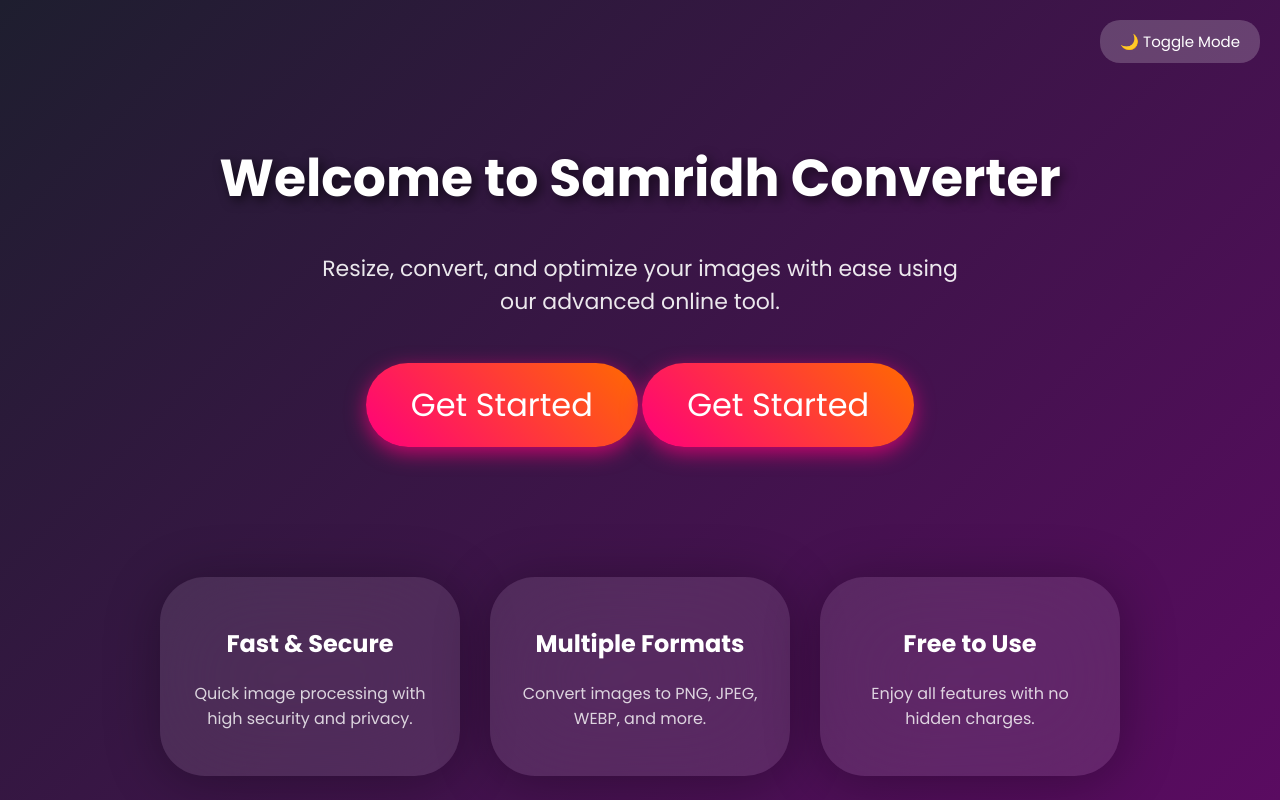
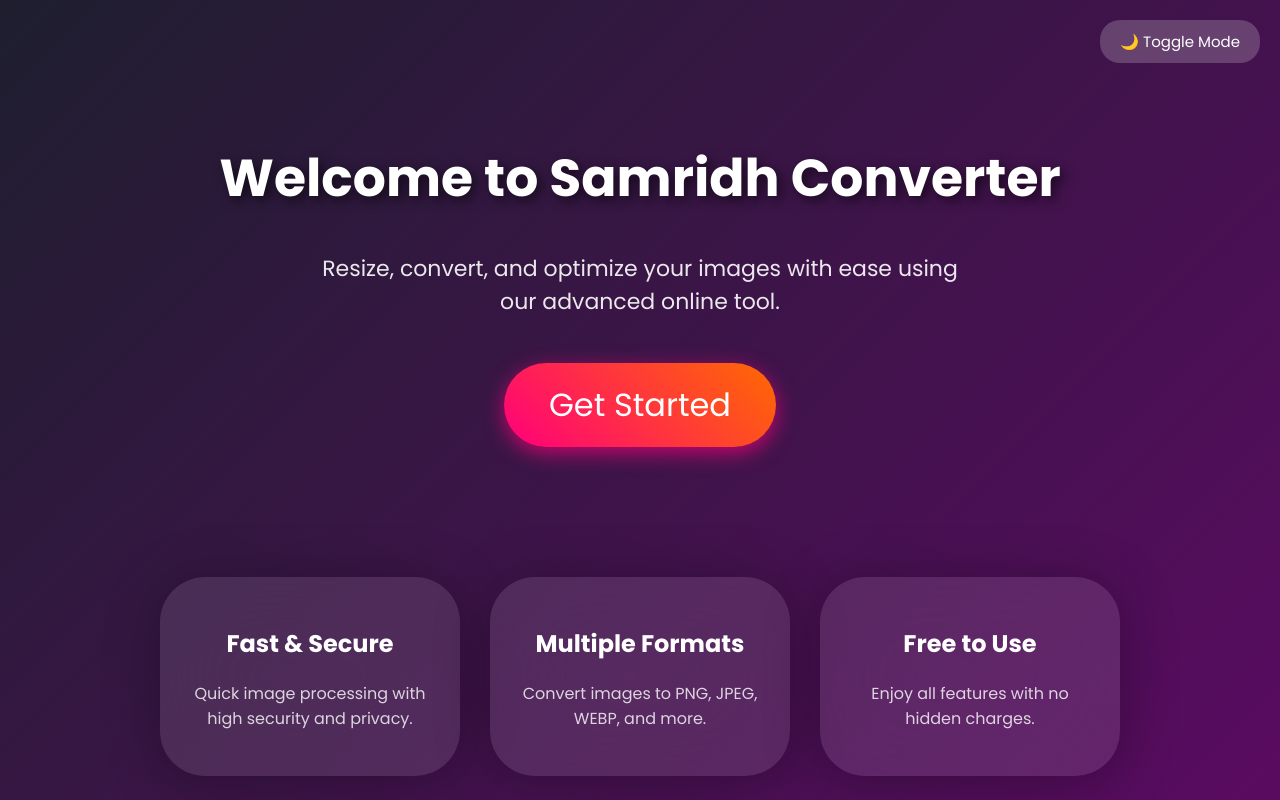
Before and after one commit to ersinha04/Samridh-converter, a plain HTML site: page index.html in a window 1280 px wide. Drawn offline with Linux system fonts and the light colour scheme.

Commit message:
Update index.html

```diff
--- a/index.html
+++ b/index.html
@@ -150,7 +150,6 @@
     <div class="hero">
          <h1>Welcome to Samridh Converter</h1>
          <p>Resize, convert, and optimize your images with ease using our advanced online tool.</p>
-          <a href="/img-compress.html" class="btn" target="_blank" rel="noopener noreferrer">Get Started</a>
          <a href="/Samridh-converter/img-compress.html" class="btn" target="_blank" rel="noopener noreferrer">Get Started</a>
 
      </div>
```
